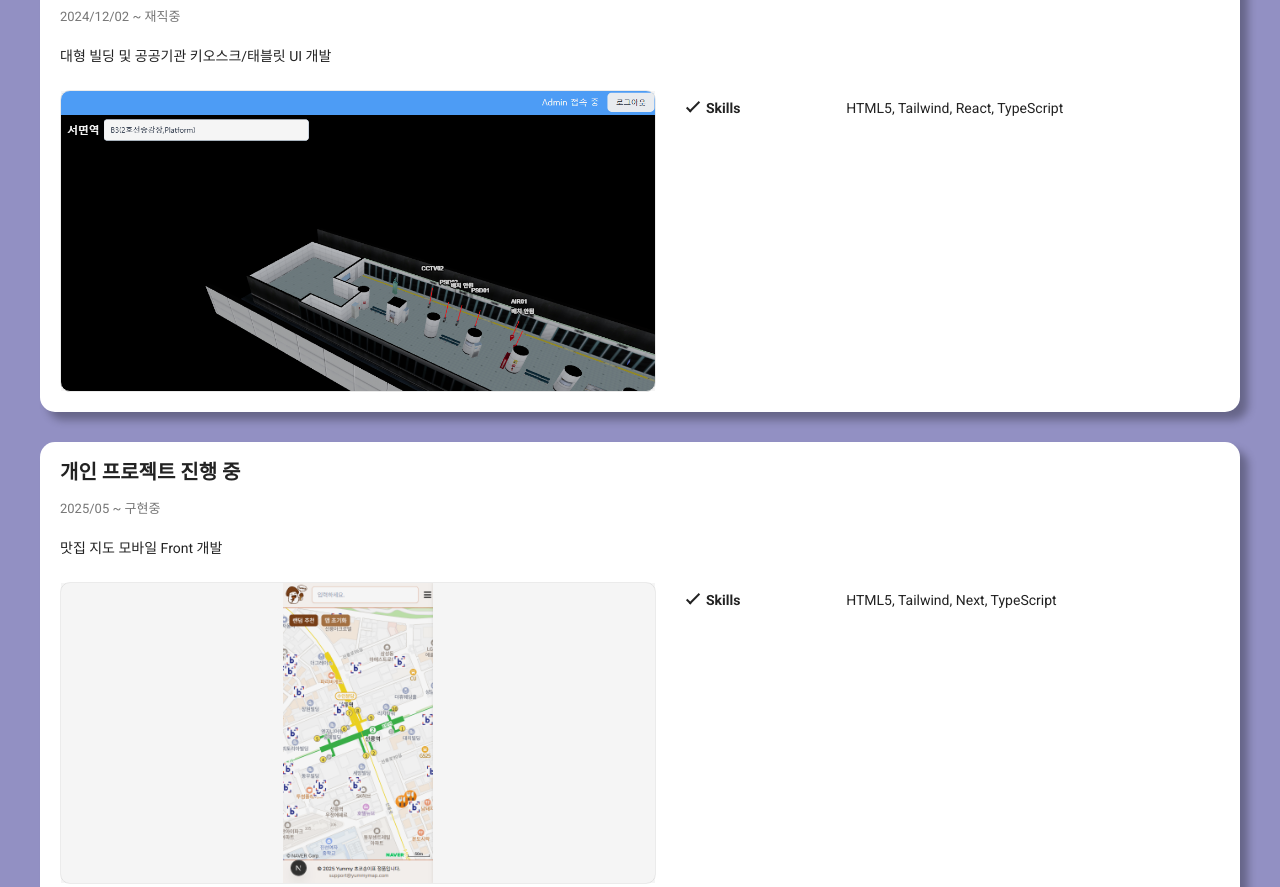
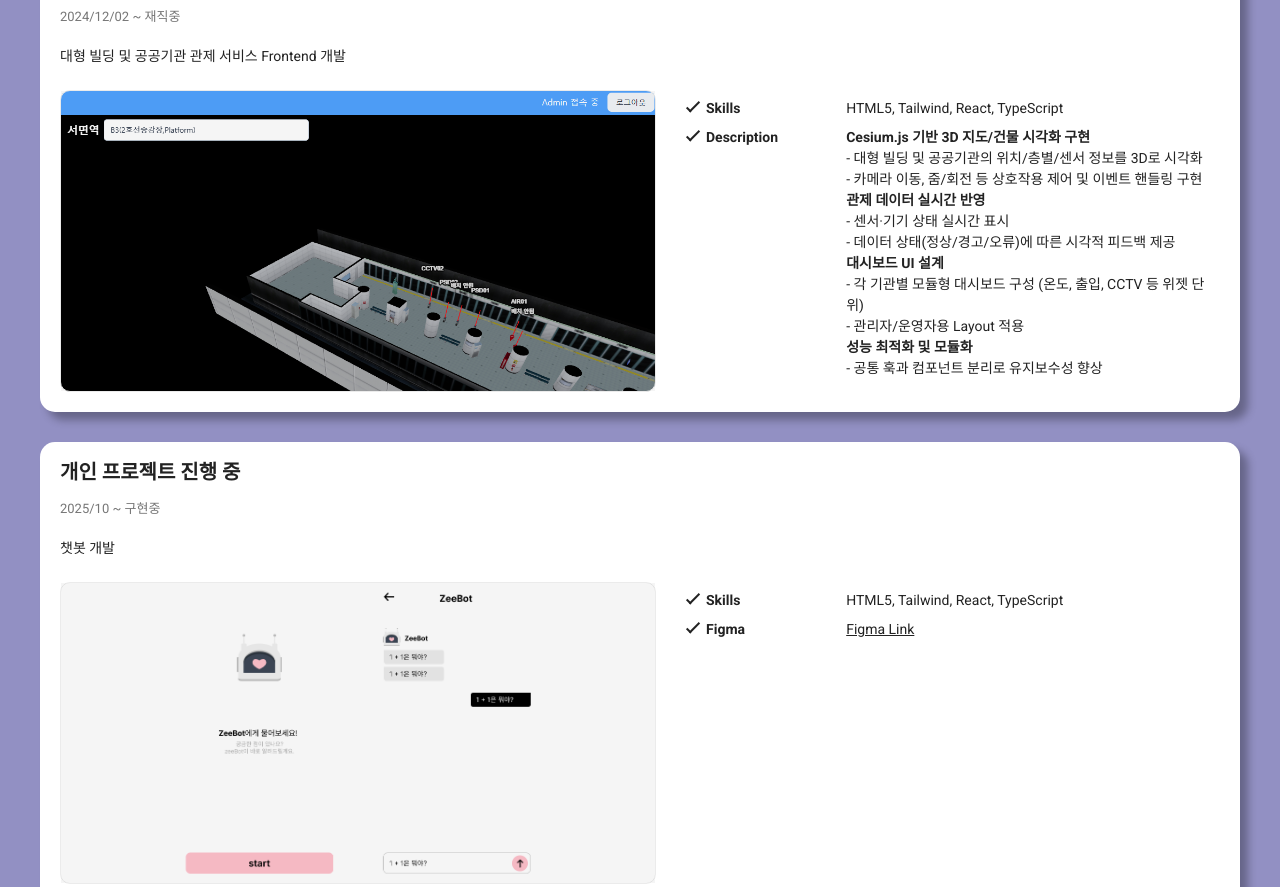
Before and after one commit to jisunyoon/yjsun-portfolio, a plain HTML site: page index.html in a window 1280 px wide. Shown: the part 4920-5807 px from the top of the page. Drawn offline with Linux system fonts and the light colour scheme.

Commit message:
feat: zeebot 프로젝트 추가

```diff
--- a/index.html
+++ b/index.html
@@ -281,7 +281,9 @@
                         <strong class="main-projects__title">플럭시티</strong>
                         <p class="main-projects__sub">2024/12/02 ~ 재직중</p>
                         <div class="main-projects__detail">
-                            <p>대형 빌딩 및 공공기관 키오스크/태블릿 UI 개발 </p>
+                            <p>대형 빌딩 및 공공기관 관제 서비스 Frontend 개발 </p>
+
+
                             <div class="conduct">
                                 <span class="conduct__image" style="background-image:url(image/bg_main_pluxity.png);"></span>
                                 <div class="conduct__text">
@@ -289,21 +291,59 @@
                                         <dt>Skills</dt>
                                         <dd>HTML5, Tailwind, React, TypeScript</dd>
                                     </dl>
+                                    <dl>
+                                        <dt>Description</dt>
+                                        <dd>
+                                             <ul>
+                                                <li>
+                                                    <strong>Cesium.js 기반 3D 지도/건물 시각화 구현</strong>
+                                                    <ul>
+                                                        <li>- 대형 빌딩 및 공공기관의 위치/층별/센서 정보를 3D로 시각화</li>
+                                                        <li>- 카메라 이동, 줌/회전 등 상호작용 제어 및 이벤트 핸들링 구현</li>
+                                                    </ul>
+                                                </li>
+                                                <li>
+                                                    <strong>관제 데이터 실시간 반영</strong>
+                                                    <ul>
+                                                        <li>- 센서·기기 상태 실시간 표시</li>
+                                                        <li>- 데이터 상태(정상/경고/오류)에 따른 시각적 피드백 제공</li>
+                                                    </ul>
+                                                </li>
+                                                <li>
+                                                    <strong>대시보드 UI 설계</strong>
+                                                    <ul>
+                                                        <li>- 각 기관별 모듈형 대시보드 구성 (온도, 출입, CCTV 등 위젯 단위)</li>
+                                                        <li>- 관리자/운영자용 Layout 적용</li>
+                                                    </ul>
+                                                </li>
+                                                <li>
+                                                    <strong>성능 최적화 및 모듈화</strong>
+                                                    <ul>
+                                                        <li>- 공통 훅과 컴포넌트 분리로 유지보수성 향상</li>
+                                                    </ul>
+                                                </li>
+                                            </ul>
+                                        </dd>
+                                    </dl>
                                 </div>
                             </div>
                         </div>
                     </div>
                     <div class="main-box">
                         <strong class="main-projects__title">개인 프로젝트 진행 중</strong>
-                        <p class="main-projects__sub">2025/05 ~ 구현중 </p>
+                        <p class="main-projects__sub">2025/10 ~ 구현중</p>
                         <div class="main-projects__detail">
-                            <p>맛집 지도 모바일 Front 개발</p>
+                            <p>챗봇 개발</p>
                             <div class="conduct">
-                                <span class="conduct__image" style="background-image:url(image/bg_main_yummy.png); background-size:contain;"></span>
+                                <span class="conduct__image" style="background-image:url(image/bg_main_zeebot.png); background-size:contain;"></span>
                                 <div class="conduct__text">
                                     <dl>
                                         <dt>Skills</dt>
-                                        <dd>HTML5, Tailwind, Next, TypeScript</dd>
+                                        <dd>HTML5, Tailwind, React, TypeScript</dd>
+                                    </dl>
+                                    <dl>
+                                        <dt>Figma</dt>
+                                        <dd><a href="https://www.figma.com/design/VqZ6J8sast2TpTD5KJl38w/%EC%B1%97%EB%B4%87?node-id=2-3&t=gLhyitldWAQGid6g-1">Figma Link</a></dd>
                                     </dl>
                                 </div>
                             </div>
```
Also changed, not shown: image/bg_main_zeebot.png (added).
